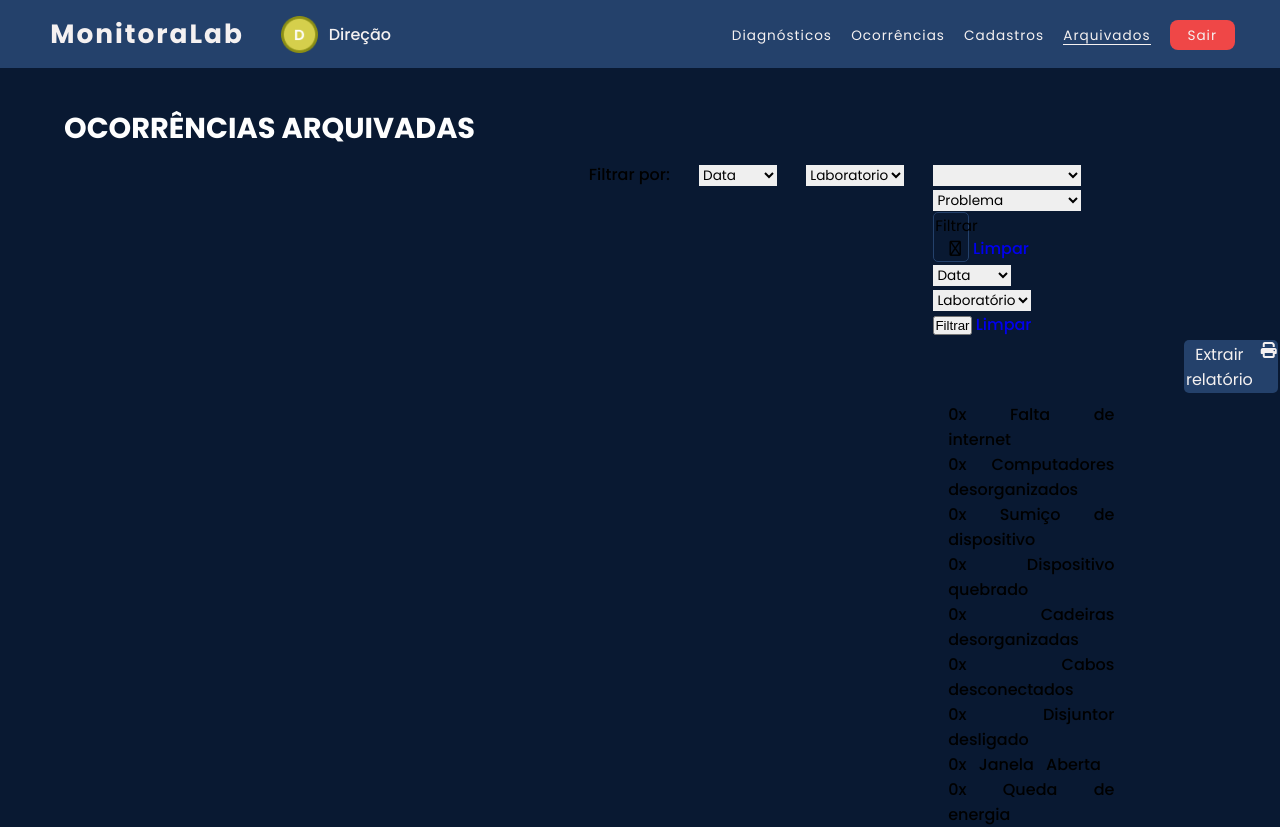
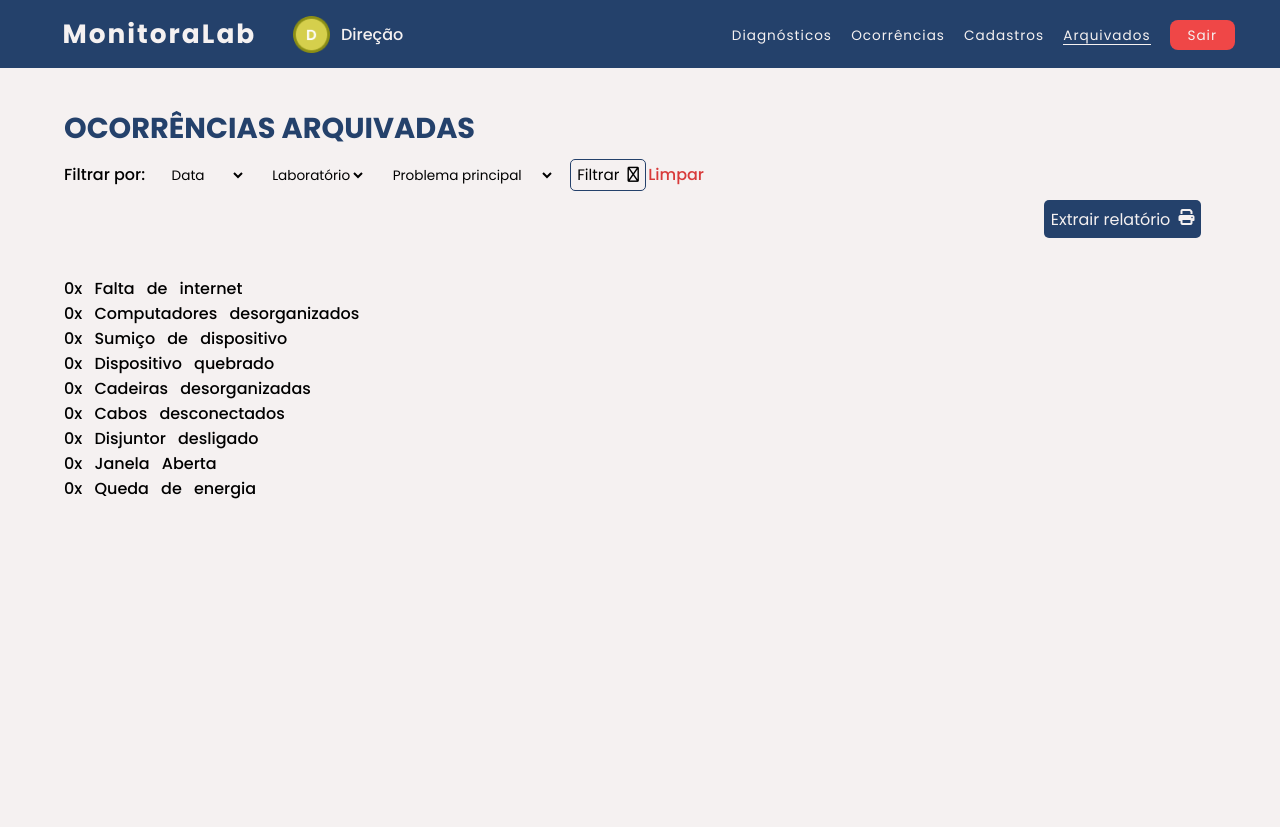
Before and after one commit to TCC2023insv/MonitoraLab, a PHP site: page /usuarios/diretoria/ocorrencias-arquivadas.php?problema=1 in a window 1280 px wide. After the commit the page ends 499 px from the top, so only its background shows below. Run offline with PHP 8.4, Linux system fonts and the light colour scheme; the visitor is signed in with stand-in values (Sample User, id 1); data that the repository does not hold is empty; some libraries are stand-ins or nearby versions.

Commit message:
Filtro da página de arquivadas arrumado

```diff
--- a/css/ocorrencias-arquivadas.css
+++ b/css/ocorrencias-arquivadas.css
@@ -14,14 +14,14 @@ html{
 }
 
 body{
-    background: var(--fundo);
+    background: var(--branco-1);
     font-family:'Poppins', sans-serif;
     font-weight: 470;
     letter-spacing: 5px;
 }
 
 h2{
-    color: var(--h2);
+    color: var(--azul-1);
     text-transform: uppercase;
     margin: 3% 0 0 5%;
     letter-spacing: normal;
@@ -46,10 +46,10 @@ h2{
     color: var(--branco-1);
     width: auto;
     height: auto;
-    font-family: 'Poppins', sans-serif ;
+    font-family: 'Poppins', sans-serif;
     border: none;
     display: flex;
-    margin: 1% 0 2% 85%;
+    margin: 1% 0 2% 81.6%;
     font-size: 100%;
     padding: 0.5%;
     border-radius: 5px;
@@ -246,17 +215,13 @@ button:hover{
     flex-direction: row;
     justify-content: space-between;
     max-width: 50%;
-    margin: 1% 0 0 46%;
+    margin: 1% 0 0 5%;
     font-family: 'Poppins', sans-serif;
 }
 
-
-.fa-solid{
-    margin: 0 0 0 8px;
-    }
 #problema{
     border: none;
-    width: 50%;
+    width: 70%;
     font-family: 'Poppins', sans-serif;
     font-size: 85%;
 }
@@ -279,17 +244,23 @@ button:hover{
     font-size: 100%;
 }
 
-.limpar{
-    color: var(vermelho-2);
+a.limpar{
+    color: var(--vermelho-2);
 }
 
 .btn-filtrar{
     font-family: 'Poppins' , sans-serif;
     font-size: 95%;
     padding: 0.3%;
-    width: 12%;
+    width: 6%;
     background-color: transparent;
     border-radius: 5px;
     border: 1px solid var(--azul-1);
     color: var(-azul-1);
+    position: absolute;
+    margin: -0.3% 39.5%;
 }
+
+select{
+    background-color: var(--branco-1);
+}
--- a/usuarios/diretoria/ocorrencias-arquivadas.php
+++ b/usuarios/diretoria/ocorrencias-arquivadas.php
@@ -92,11 +92,16 @@
         integrity="sha512-z3gLpd7yknf1YoNbCzqRKc4qyor8gaKU1qmn+CShxbuBusANI9QpRohGBreCFkKxLhei6S9CQXFEbbKuqLg0DA=="
         crossorigin="anonymous" referrerpolicy="no-referrer" />
         <script src="../../js/sweetalert.js" type="module"></script>
+        <script type="text/javascript" src="../../js/trocartema.js" defer=""></script>
+        <link rel="stylesheet" type="text/css" href="../../css/icone-tema.css">
 
         <title>Ocorrências arquivadas</title>
     </head>
     <body>
         <nav>
+        <div class="icone-mudar-tema" onclick="trocarTema()">
+            <i id="mode-icon" class="ph-fill ph-moon"></i>
+        </div>
         <h1 class="logo">MonitoraLab</h1>
         <img src="../../icons/icone-direcao.png" class="icone-usuario">
         <div class="usuario">Direção</div>
@@ -111,46 +116,6 @@
         <h2>Ocorrências Arquivadas</h2>
         <form method="post" action="../../php/classes/usuarios.php" id="pai">
             <span>Filtrar por:</span>
-
-            <div class="Data">
-                <select id="data" name="data">
-                    <option value="">Data</option>
-                    <option value="3 meses">3 meses</option>
-                    <option value="6 meses">6 meses</option>
-                    <option value="1 ano">1 ano</option>
-                </select>
-            </div>
-
-            <div class="Laboratorio">
-                <select id="laboratorio" name="laboratorio">
-                    <option value="">Laboratorio</option>
-                    <option value="Lab 1">Lab 1</option>
-                    <option value="Lab 2">Lab 2</option>
-                    <option value="Lab 3">Lab 3</option>
-                    <option value="Lab 4">Lab 4</option>
-                </select>
-            </div>
-
-            <div class="Problema">
-                <select id="problema" name="problema">
-            <div id="Problema">
-                <select id="problema" name="problema" title="problema">
-            <div id="Problema">
-                <select id="problema" name="problema" title="problema">
-                    <option value="">Problema</option>
-                    <option value="Falta de internet">Falta de internet</option>
-                    <option value="Computadores desorganizados">Computadores desorganizados</option>
-                    <option value="Sumiço de dispositivos">Sumiço de dispositivo</option>
-                    <option value="Dispositivo quebrado">Dispositivo quebrado</option>
-                    <option value="Cadeiras desorganizadas">Cadeiras desorganizadas</option>
-                    <option value="Cabos desconectados">Cabos desconectados</option>
-                    <option value="Disjuntor desligado">Disjuntor desligado</option>
-                    <option value="Janela aberta">Janela aberta</option>
-                    <option value="Queda de energia">Queda de energia</option>
-                </select>
-            </div>
-            <button class="btn-filtrar" type="submit" name="filtro">Filtrar<i class="fa-regular fa-filter"></i></button>
-            <a href="../../php/classes/usuarios.php?limpar=true" class="limpar">Limpar</a>
 
             <div id="Data">
                 <select id="data" name="data" title="data">
@@ -170,15 +135,25 @@
                     <option value="Lab 4">Lab 4</option>
                 </select>
             </div>
-            <button type="submit" name="filtro">Filtrar</button>
-            <a href="../../php/classes/usuarios.php?limpar=true">Limpar</a>
+
+            <div id="Problema">
+                <select id="problema" name="problema" title="problema">
+                    <option value="">Problema principal</option>
+                    <option value="Falta de internet">Falta de internet</option>
+                    <option value="Computadores desorganizados">Computadores desorganizados</option>
+                    <option value="Sumiço de dispositivos">Sumiço de dispositivo</option>
+                    <option value="Dispositivo quebrado">Dispositivo quebrado</option>
+                    <option value="Cadeiras desorganizadas">Cadeiras desorganizadas</option>
+                    <option value="Cabos desconectados">Cabos desconectados</option>
+                    <option value="Disjuntor desligado">Disjuntor desligado</option>
+                    <option value="Janela aberta">Janela aberta</option>
+                    <option value="Queda de energia">Queda de energia</option>
+                </select>
+            </div>
+
+            <button class="btn-filtrar" type="submit" name="filtro">Filtrar<i class="fa-regular fa-filter"></i></button>
+            <a href="../../php/classes/usuarios.php?limpar=true" class="limpar">Limpar</a>
         </form>
-        <!-- <div class="filtros">
-                <label class="filtro-selecionado">FILTRO(S):</label>
-                <label class="filtro-selecionado">Problema: ' . $filtroProb . ' | </label>
-                <label class="filtro-selecionado">Laboratório: ' . $filtroLab . ' | </label>
-                <label class="filtro-selecionado">Período: ' . $filtroData . '</label>
-        </div> -->
 
         <button class="botao-extrair"
             onclick="GerarPDF('<?php echo $_GET['problema'] ?>', '<?php echo $_GET['data'] ?>', '<?php echo $_GET['lab'] ?>')">
@@ -228,6 +203,27 @@
         </div>
 
     <script>
+        // const selectProblema = document.querySelector('#problema');
+        // const selectData = document.querySelector('#data');
+        // const selectLab = document.querySelector('#laboratorio');
+
+
+        // selectProblema.addEventListener('change', function(){
+        //     console.log(selectProblema.value);
+        //     console.log(document.querySelector('.container-2'));
+
+        // });
+
+        // selectData.addEventListener('change', function(){
+        //     console.log(selectData.value);
+        // });
+
+        // selectLab.addEventListener('change', function(){
+        //     console.log(selectLab.value);
+        // });
+
+
+
         function GerarPDF(problema, data, lab)
         {
             window.location.href = '../../pdf/index.php?problema='+problema+'&data='+data+'&lab='+lab;
```
Also changed, not shown: other parts of css/ocorrencias-arquivadas.css (+9 -40 lines).
